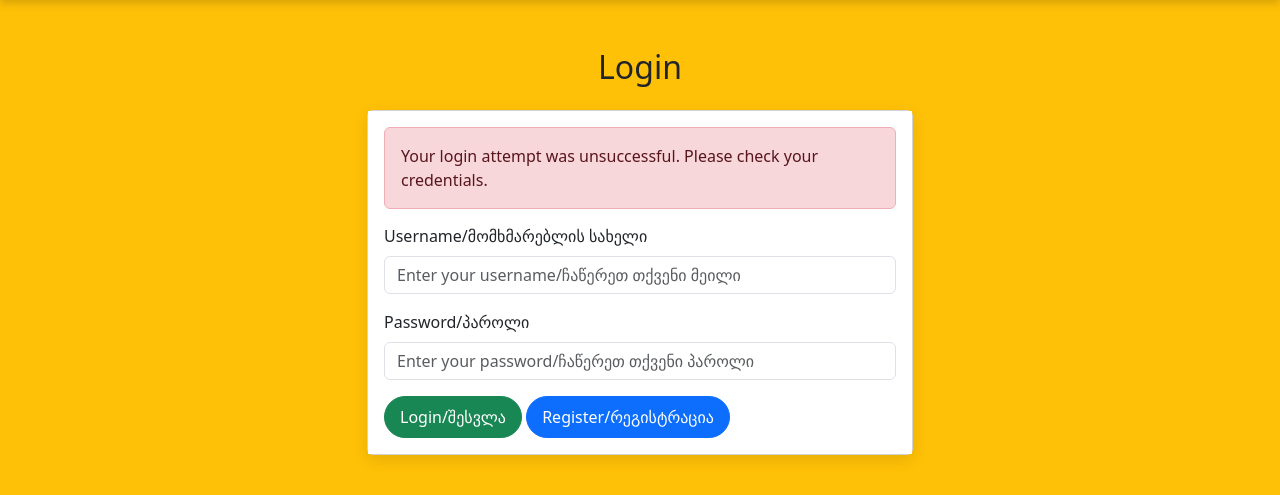
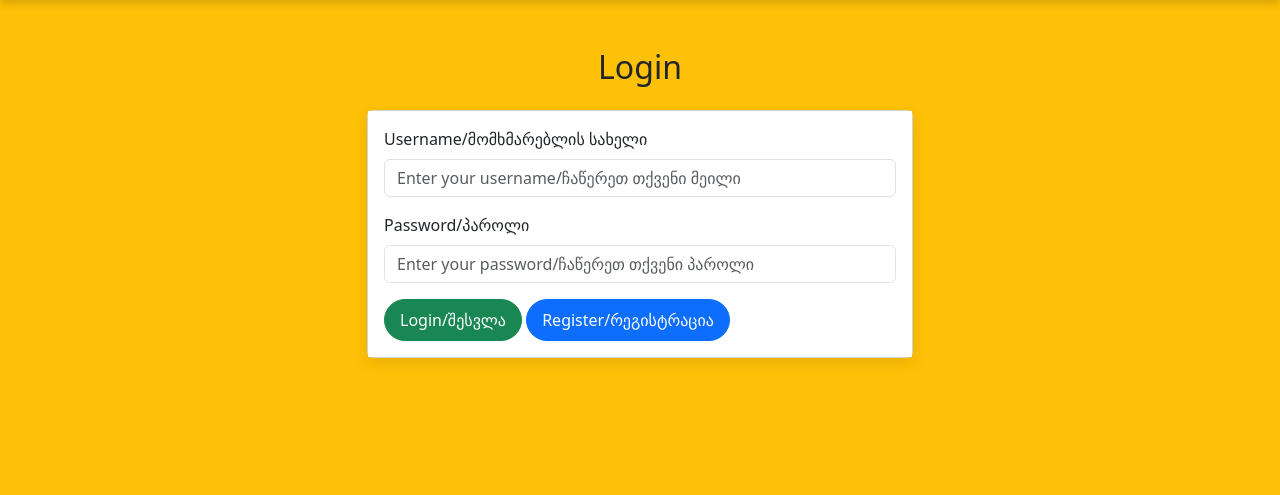
Before and after one commit to SANDRICKSON/PSYCHOLOGICALBOT, a Flask app: page /login in a window 1280 px wide. Shown: the part 85-580 px from the top of the page. Run offline with Flask 3, Linux system fonts and the light colour scheme.

Commit message:
Update login.html

```diff
--- a/templates/login.html
+++ b/templates/login.html
@@ -4,9 +4,9 @@
     <meta charset="UTF-8">
     <meta name="viewport" content="width=device-width, initial-scale=1.0">
     <link rel="shortcut icon" href="/static/eqimis surati.jpeg" type="image/x-icon">
+    <title>Login - Psychobot</title>
 
-    <title>Login - Psychobot</title>
-    <!-- Bootstrap CSS (make sure you're using the latest Bootstrap version) -->
+    <!-- Bootstrap CSS -->
     <link href="https://cdn.jsdelivr.net/npm/bootstrap@5.3.0-alpha1/dist/css/bootstrap.min.css" rel="stylesheet">
     <style>
         @media (max-width: 768px) {
@@ -101,12 +101,16 @@
                 <div class="card bg-white text-dark">
                     <div class="card-body">
                         <!-- Flash messages for login feedback -->
-                        <div class="alert alert-danger">
-                            Your login attempt was unsuccessful. Please check your credentials.
+                        {% with messages = get_flashed_messages(with_categories=true) %}
+                            {% if messages %}
+                                <div class="alert alert-{{ messages[0][0] }}">
+                                    {{ messages[0][1] }}
                                 </div>
+                            {% endif %}
+                        {% endwith %}
 
                         <!-- Login Form -->
-                        <form action="/login" method="POST">
+                        <form action="{{ url_for('login') }}" method="POST">
                             <div class="mb-3">
                                 <label for="username" class="form-label">Username/მომხმარებლის სახელი</label>
                                 <input type="text" class="form-control" id="username" name="username" placeholder="Enter your username/ჩაწერეთ თქვენი მეილი" required>
@@ -115,8 +119,8 @@
                                 <label for="password" class="form-label">Password/პაროლი</label>
                                 <input type="password" class="form-control" id="password" name="password" placeholder="Enter your password/ჩაწერეთ თქვენი პაროლი" required>
                             </div>
-                            <button type="submit" class="btn btn-success", method="post">Login/შესვლა</button>
-                            <a href="/register" class="btn btn-primary">Register/რეგისტრაცია</a>
+                            <button type="submit" class="btn btn-success">Login/შესვლა</button>
+                            <a href="{{ url_for('register') }}" class="btn btn-primary">Register/რეგისტრაცია</a>
                         </form>
                     </div>
                 </div>
@@ -124,7 +128,7 @@
         </div>
     </div>
 
-    <!-- Bootstrap JS (make sure to use the latest version) -->
+    <!-- Bootstrap JS -->
     <script src="https://cdn.jsdelivr.net/npm/bootstrap@5.3.0-alpha1/dist/js/bootstrap.bundle.min.js"></script>
 </body>
 </html>
```
Lines whose indentation alone changed are shown as unchanged.
